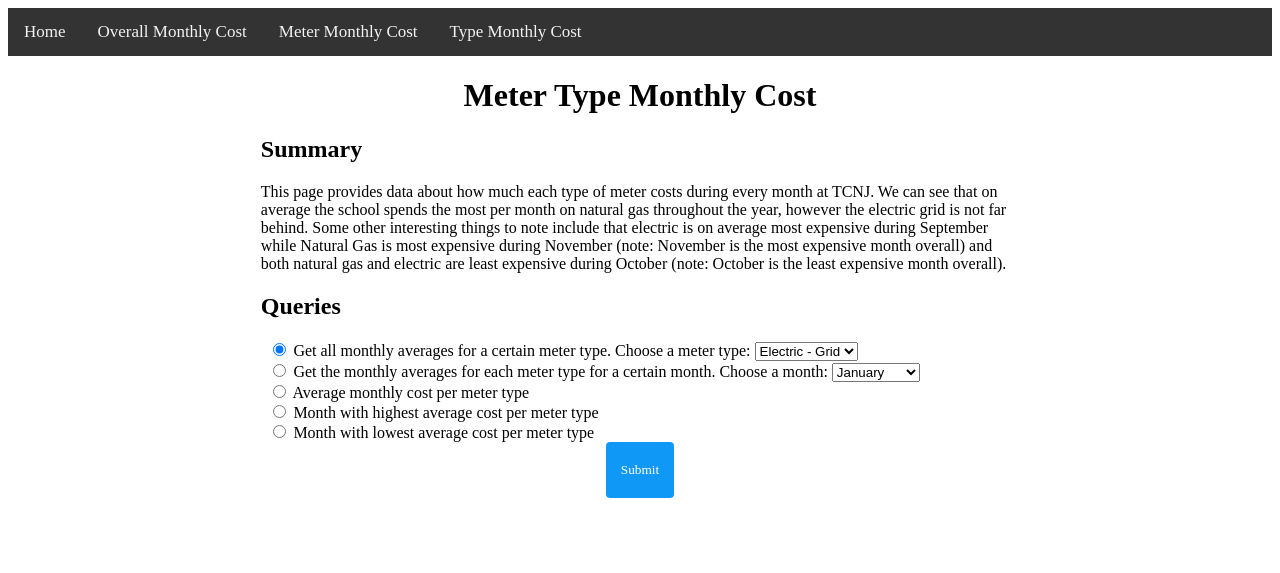
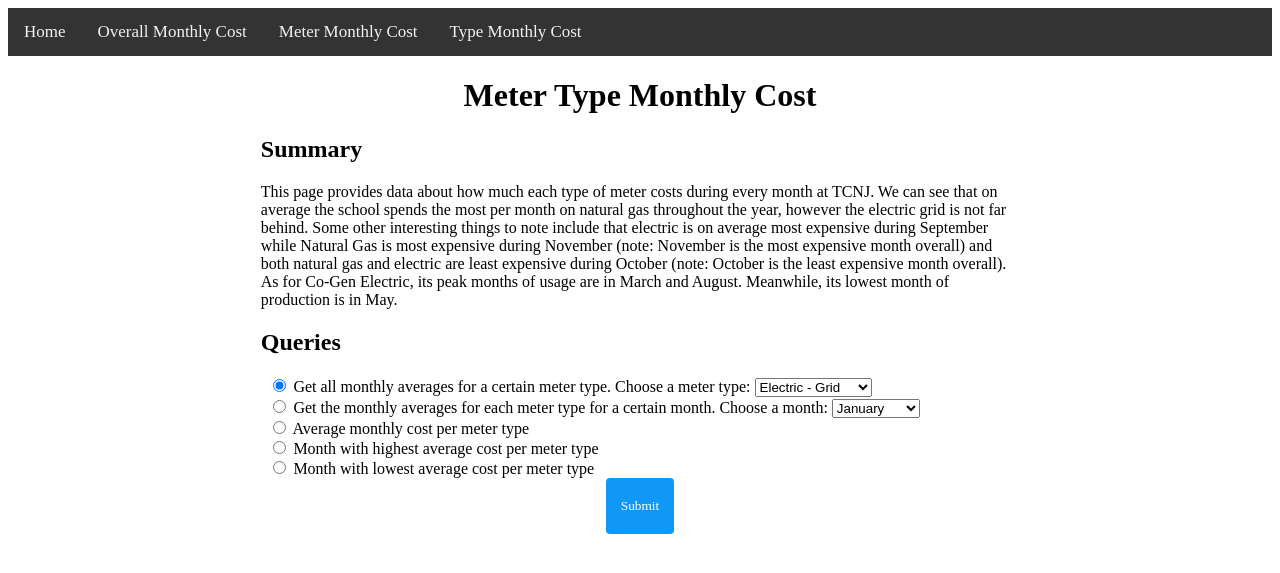
Before and after one commit to caseyjohn47/cab-project-public, a Flask app: page /type_monthly_cost in a window 1280 px wide. Shown: the top 573 px of the page. Run offline with Flask 2, Linux system fonts and the light colour scheme; some libraries are stand-ins or nearby versions.

Commit message:
Update type-monthly-cost.html

```diff
--- a/main-app/templates/type-monthly-cost.html
+++ b/main-app/templates/type-monthly-cost.html
@@ -12,7 +12,7 @@
 	the most per month on natural gas throughout the year, however the electric grid is not far behind. Some other interesting things to note
 	include that electric is on average most expensive during September while Natural Gas is most expensive during November (note: November is
 	the most expensive month overall) and both natural gas and electric are least expensive during October (note: October is the least expensive
-	month overall).
+	month overall). As for Co-Gen Electric, its peak months of usage are in March and August. Meanwhile, its lowest month of production is in May.
 
 	<h2>Queries</h2>
 
@@ -27,6 +27,7 @@
 			<option value="Electric - Grid" selected>Electric - Grid</option>
 			<option value="Fuel Oil (No. 2)">Fuel Oil</option>
 			<option value="Natural Gas">Natural Gas</option>
+			<option value="Other">Co-Gen Electric</option>
 		</select>
 		<br>
 
```
